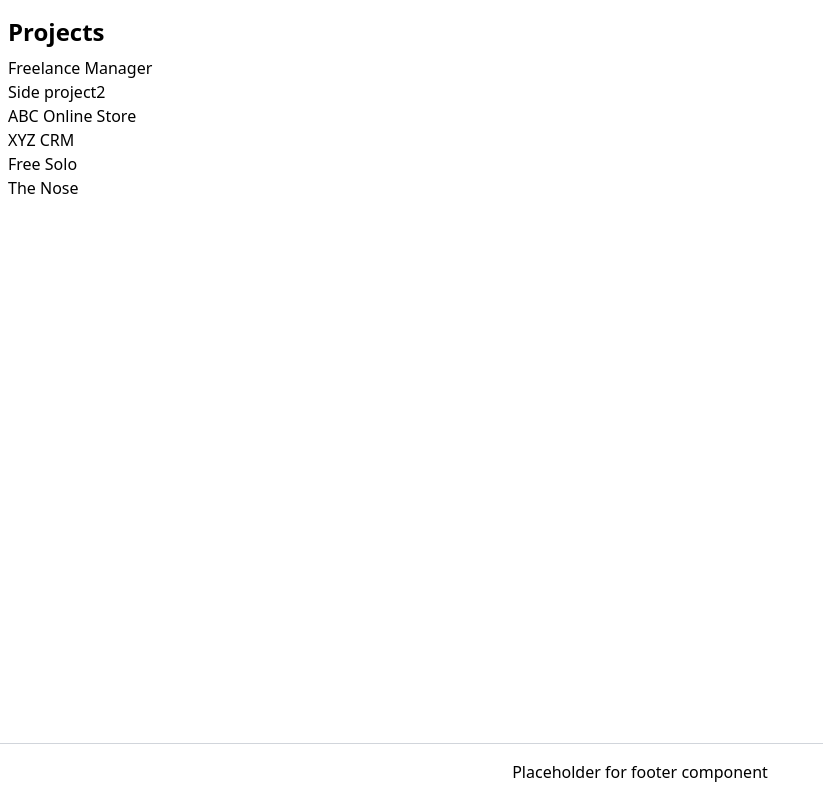
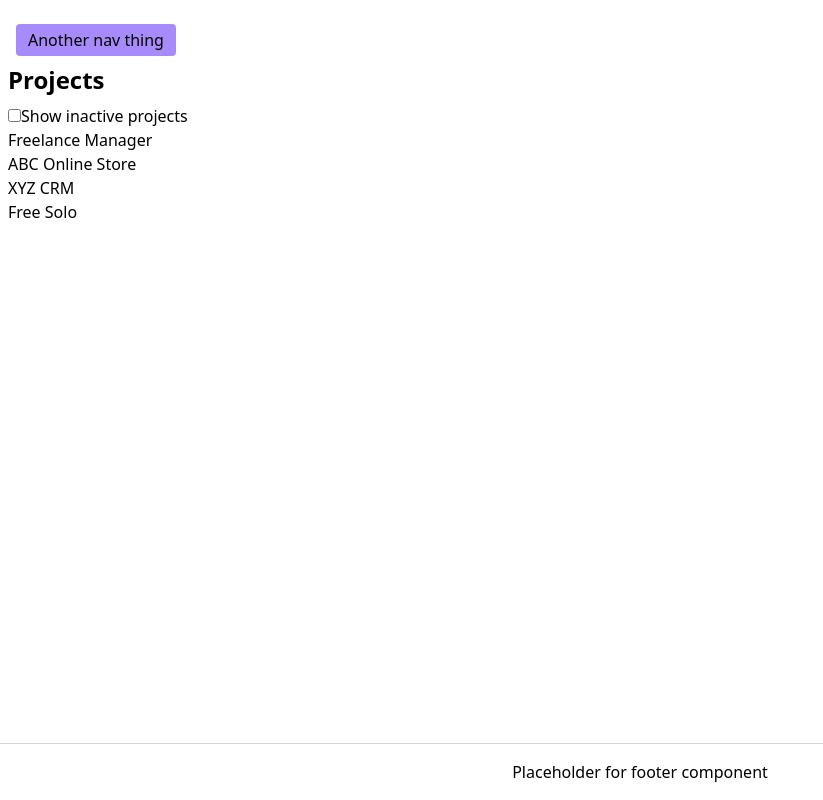
Before and after one commit to MattB09/freelance_manager, a Vue app: page /app in a window 1280 px wide. Shown: the whole page, without its empty margins (0-823 px from the left). Built offline with nearby package versions, Linux system fonts and the light colour scheme; data requests are answered from the project's data file.

Commit message:
Added a filter for completed projects.

```diff
--- a/src/components/AppNav.vue
+++ b/src/components/AppNav.vue
@@ -16,13 +16,11 @@ export default defineComponent({
   components: { Button },
   setup() {
     const store = useStore();
+    const hidden = computed(() => (store.state.view === 'projects' && true));
 
     function navigateTo(page: View) {
       store.commit(mutationTypes.CHANGE_VIEW, page);
     }
-
-    const hidden = computed(() => (store.state.view === 'projects' && true));
-    console.log('hidden prop from appNav', hidden);
 
     return {
       store, hidden, navigateTo,
--- a/src/components/Button.vue
+++ b/src/components/Button.vue
@@ -1,7 +1,6 @@
 <template>
   <button
     :class="`bg-purple-400 px-3 py-1 rounded m-2 inline-block ${isHidden ? 'hidden': ''}`"
-
   >
     {{ text }}
   </button>
@@ -15,7 +14,7 @@ export default defineComponent({
   props: ['text', 'hidden'],
   setup(props) {
     const isHidden = computed(() => (props.hidden === true && true));
-    console.log('isHidden', isHidden);
+
     return { isHidden };
   },
 });
--- a/src/components/ProjectList.vue
+++ b/src/components/ProjectList.vue
@@ -1,11 +1,13 @@
 <template>
-  <div v-for="project of projects" :key="project.id">
+  <input type="checkbox" id="completed" v-model="showCompleted">
+  <label for="complete">Show inactive projects</label>
+  <div v-for="project of filteredProjects" :key="project.id">
     <h3 @click='() => selectProject(project.id)' class="cursor-pointer">{{project.name}}</h3>
   </div>
 </template>
 
 <script lang="ts">
-import { defineComponent } from 'vue';
+import { defineComponent, ref, computed } from 'vue';
 import { useStore, mutationTypes } from '@/store';
 
 export default defineComponent({
@@ -14,13 +16,21 @@ export default defineComponent({
   emits: ['update:view'],
   setup() {
     const store = useStore();
+    const showCompleted = ref<boolean>(false);
 
     function selectProject(id: number) {
       store.commit(mutationTypes.SET_SELECTED_PROJECT, id);
       store.commit(mutationTypes.CHANGE_VIEW, 'single');
     }
 
-    return { selectProject };
+    const filteredProjects = computed(() => {
+      if (showCompleted.value) return store.state.projects;
+
+      return store.state.projects!
+        .filter((project) => project.isActive);
+    });
+
+    return { selectProject, showCompleted, filteredProjects };
   },
 });
 </script>
--- a/src/components/SingleProject.vue
+++ b/src/components/SingleProject.vue
@@ -1,19 +1,26 @@
 <template>
-  <div>
-    <h1>Project Name</h1>
+  <div class="grid grid-cols-12 gap-2">
+    <h1 class="text-2xl font-semibold mt-0 mb-2">{{ project && project.name }}</h1>
+    <div v-for="task in project.tasks" :key="task.id"
+      class="grid grid-cols-12 gap-2">
+      <h2>{{ task.name }}</h2>
+    </div>
   </div>
 </template>
 
 <script lang="ts">
-import { defineComponent } from 'vue';
-// import { useStore } from '@/store';
+import { computed, defineComponent } from 'vue';
+import { useStore } from '@/store';
 
 export default defineComponent({
   name: 'SingleProject',
-  prop: ['project'],
-  setup(props) {
-    console.log(props);
-    return { props };
+  setup() {
+    const store = useStore();
+
+    const project = computed(() => store.state.projects
+      ?.find((proj) => proj.id === store.state.selectedProject));
+
+    return { project };
   },
 });
 </script>
--- a/src/views/FreelanceManager.vue
+++ b/src/views/FreelanceManager.vue
@@ -1,31 +1,28 @@
 <template>
+  <AppNav />
   <div>
     <Projects v-if="store.state.view === 'projects'"
       :projects='store.state.projects' :error='store.state.error' />
-    <SingleProject v-else-if="store.state.view === 'single' && store.state.selectedProject"
-      :project="project" />
+    <SingleProject v-else-if="store.state.view === 'single' && store.state.selectedProject" />
   </div>
 </template>
 
 <script lang='ts'>
-import { defineComponent, ref, watchEffect } from 'vue';
+import { defineComponent } from 'vue';
 import Projects from '@/components/Projects.vue';
 import SingleProject from '@/components/SingleProject.vue';
+import AppNav from '@/components/AppNav.vue';
 import { useStore, actionTypes } from '@/store';
 import { Project } from '@/types/DataTypes';
 
 export default defineComponent({
   name: 'AppView',
-  components: { Projects, SingleProject },
+  components: { AppNav, Projects, SingleProject },
   setup() {
     const store = useStore();
     store.dispatch(actionTypes.GET_DATA);
 
-    const project = ref<Project | null>();
-    project.value = store.state.projects
-      ?.find((proj) => proj.id === store.state.selectedProject);
-
-    return { store, project };
+    return { store };
   },
 });
 </script>
--- a/src/views/Home.vue
+++ b/src/views/Home.vue
@@ -1,15 +1,24 @@
 <template>
   <div class="home">
+    <h1>Home</h1>
+    <p>
+      This is the marketing page. It will serve as the landing page for the app
+      and contain information with links to sign up.
+    </p>
+    <router-link to="/app">
+      <Button :text="'Go to the App!'" />
+    </router-link>
   </div>
 </template>
 
 <script lang="ts">
 import { defineComponent } from 'vue';
-// import HelloWorld from '@/components/HelloWorld.vue'; // @ is an alias to /src
+import Button from '@/components/Button.vue'; // @ is an alias to /src
 
 export default defineComponent({
   name: 'Home',
   components: {
+    Button,
   },
 });
 </script>
```
